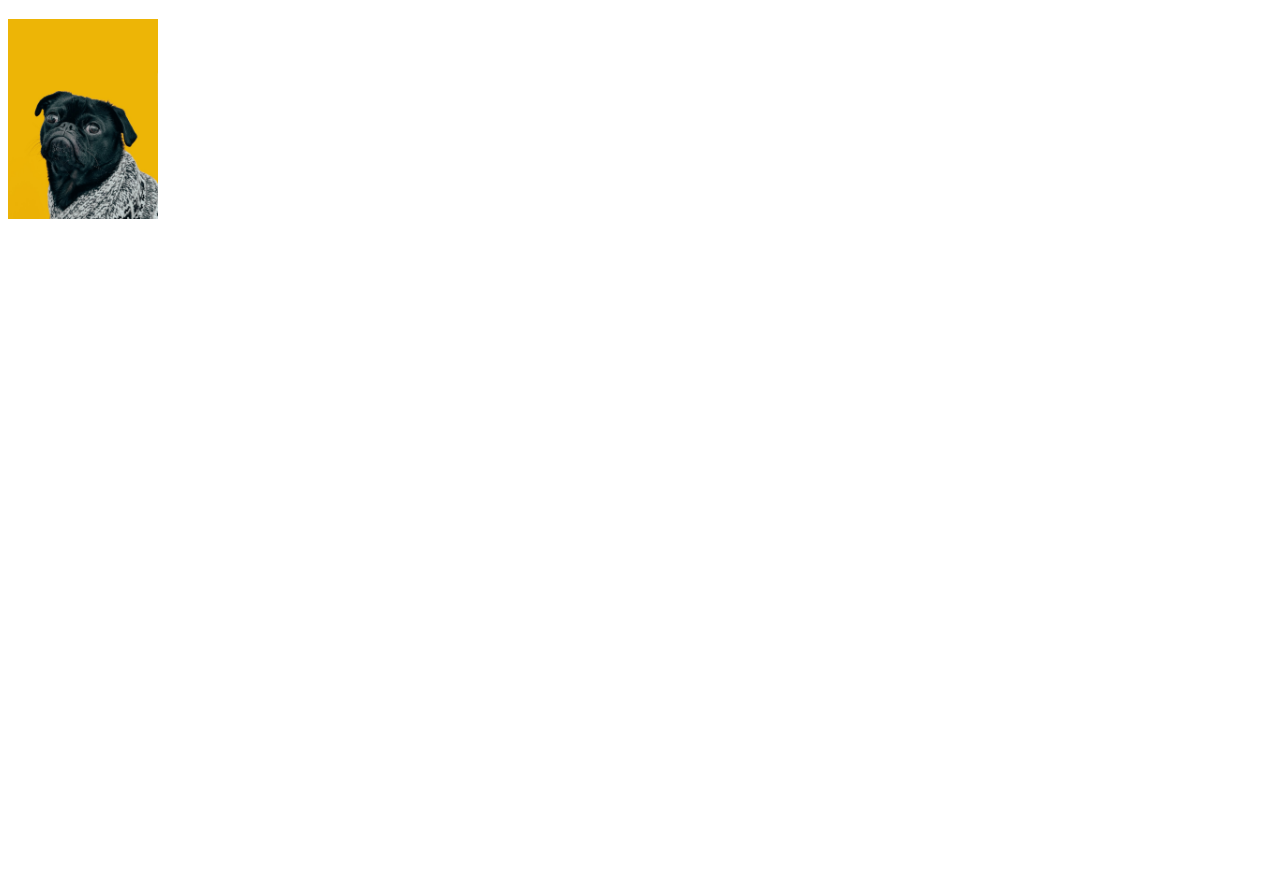
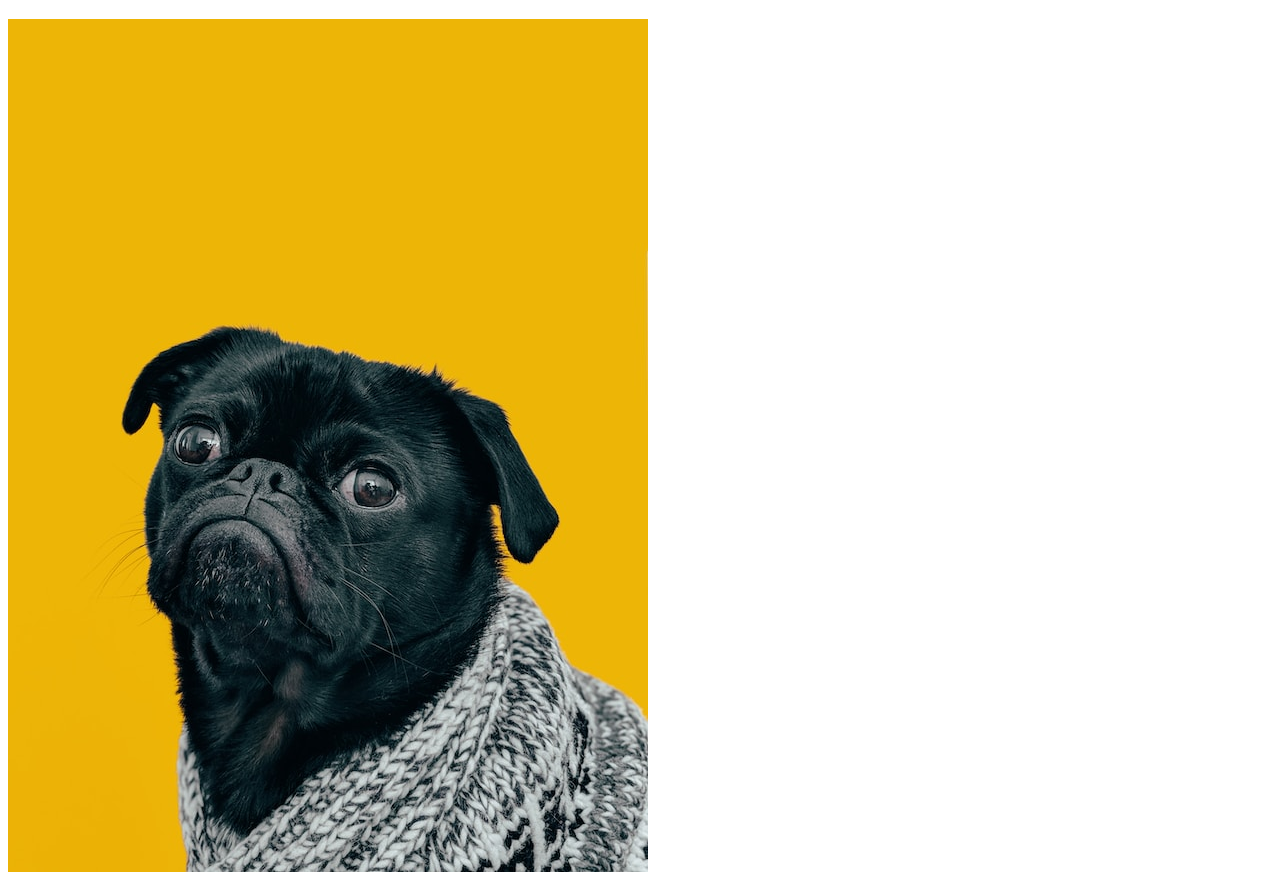
Before and after one commit to DPEJOVIC/odin-recipes, a plain HTML site: page recipes/dog.html in a window 1280 px wide. Shown: the part 61-945 px from the top of the page. Before the commit the page ends 800 px from the top, so only its background shows below. Drawn offline with Linux system fonts and the light colour scheme.

Commit message:
Add minor changes to image styling.
Gave Jasper his own styling based on ID. Good boy.

```diff
--- a/recipes/dog.html
+++ b/recipes/dog.html
@@ -8,6 +8,6 @@
 </head>
 <body>
     <h1>Dog!</h1>
-    <img src="../images/dog.jpg" alt="Dog!">
+    <img id="jasper" src="../images/dog.jpg" alt="Dog!">
 </body>
 </html>
--- a/style.css
+++ b/style.css
@@ -8,9 +8,13 @@ h1 {
 }
 
 img {
-    height: 200px;
+    height: 500px;
     width: auto;
-    text-align: center;
+}
+
+#jasper {
+    height:auto;
+    width: auto;
 }
 
 .recipelist {
```
